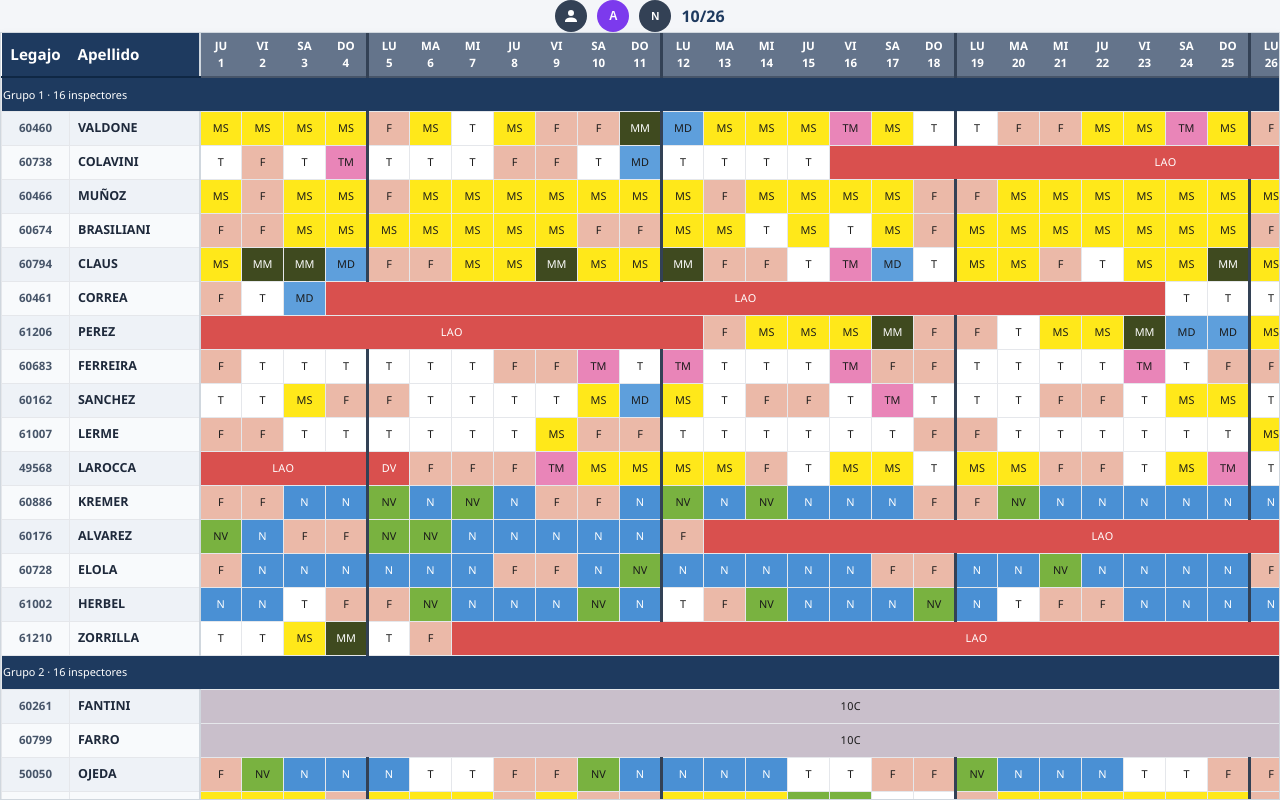
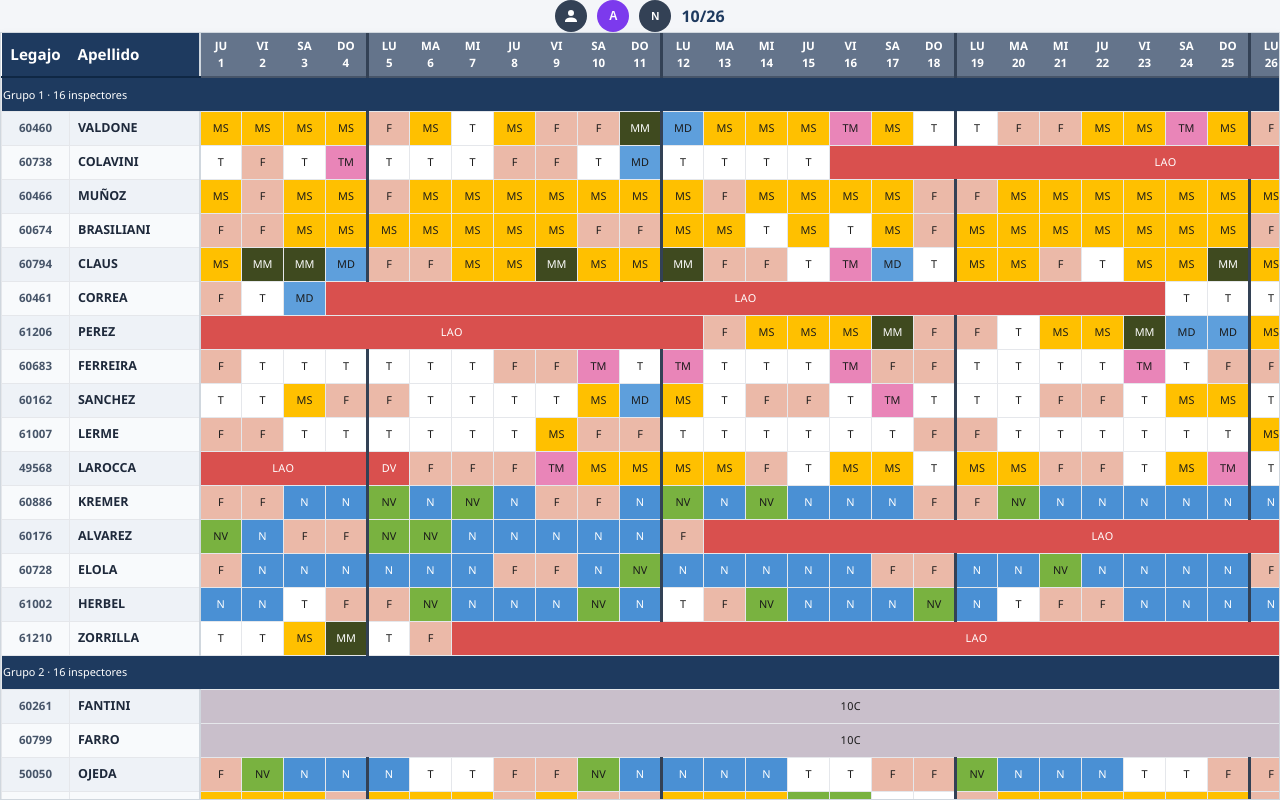
Before and after one commit to Cuadraditos-VP/maquinas, a plain HTML site: page index.html in a window 1280 px wide. Drawn offline with Linux system fonts and the light colour scheme; no server answers.

Commit message:
Update index.html

```diff
--- a/index.html
+++ b/index.html
@@ -1354,7 +1354,7 @@
       "M": "#FFC000",
       "T": "#FFFFFF",
       "TM": "#E985B8",
-      "MS": "#FFE81A",
+      "MS": "#FFC000",
       "MD": "#5E9FDC",
       "F": "#EBB9A8",
       "N": "#4A90D4",
```
